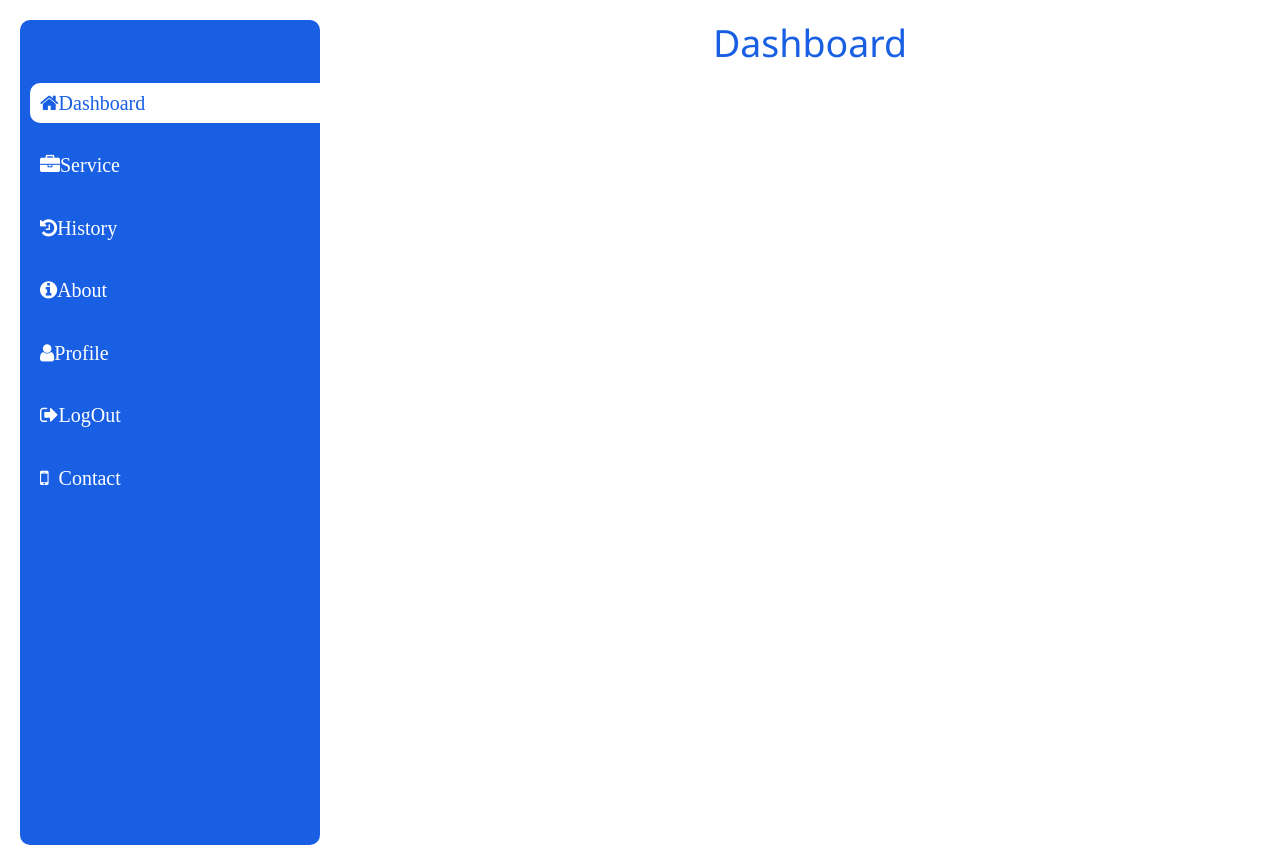
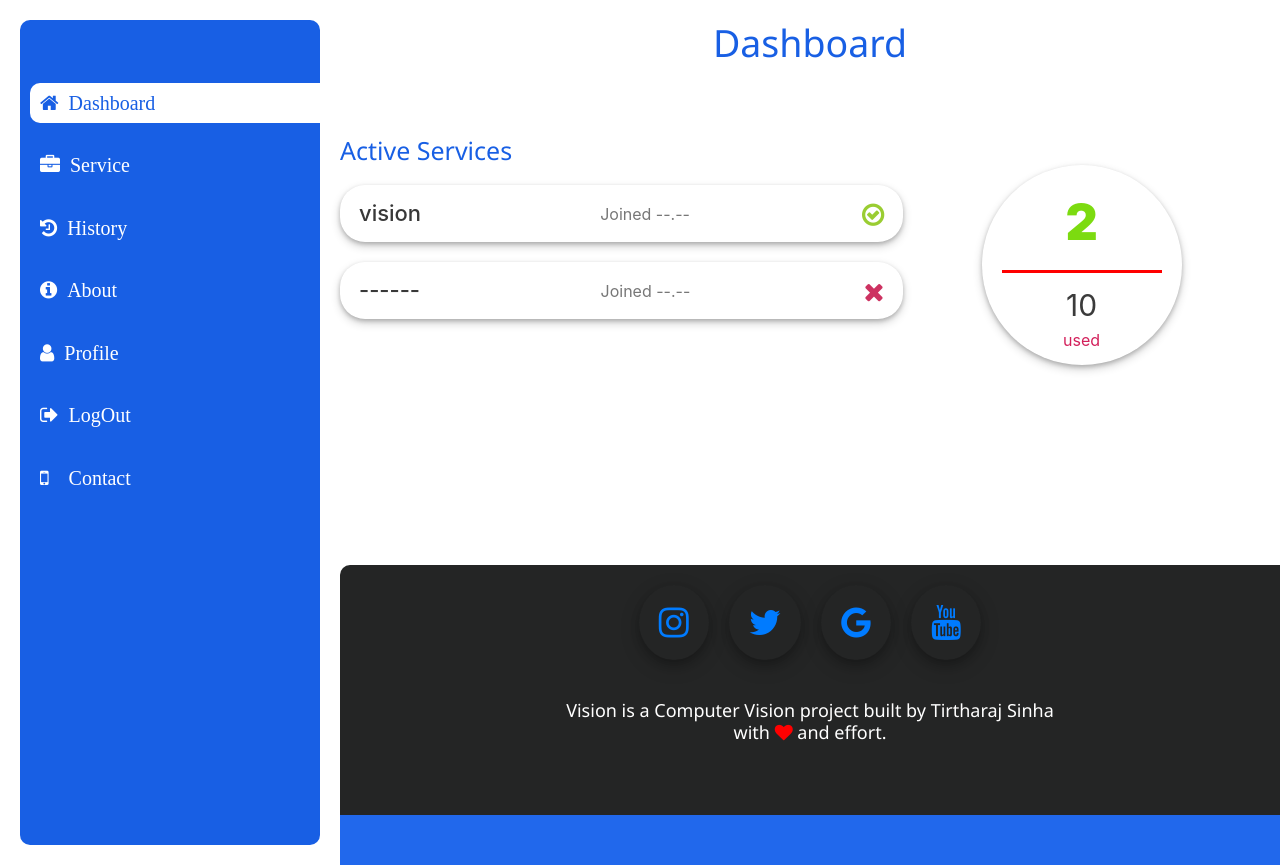
Before and after one commit to tirtharajsinha/vision-x, a Django app: page /dashboard in a window 1280 px wide. Run offline with Django 3.2, Linux system fonts and the light colour scheme; a user stored in the database is signed in; data comes from the database, SQL or seed files in the repository; both versions use the stored data as it was after the commit; some libraries are stand-ins or nearby versions.

Commit message:
added new processing feature and improved UI

```diff
--- a/vision/home/models.py
+++ b/vision/home/models.py
@@ -4,6 +4,7 @@ from PIL import Image
 import numpy as np
 from io import BytesIO
 from django.core.files.base import ContentFile
+import cv2
 # Create your models here.
 ACTION_CHOICES = (
     ('NO_FILTER', 'NO_FILTER'),
@@ -42,7 +43,12 @@ class Upload(models.Model):
         # convert the image for processing
 
         cv_img = np.array(pil_img)
-        img = get_filtered_image(cv_img, self.action)
+        try:
+            img = get_filtered_image(cv_img, self.action)
+        except:
+            img = np.zeros((512, 512, 3), np.uint8)
+            cv2.putText(img, "No Action", (100, 200),
+                        cv2.FONT_HERSHEY_SIMPLEX, 2, (0, 0, 100), 10)
 
         # convert back to pil image
         im_pil = Image.fromarray(img)
--- a/vision/home/views.py
+++ b/vision/home/views.py
@@ -19,7 +19,10 @@ def index(request):
 def dashboard(request):
     if request.user.is_anonymous:
         return redirect("/login")
-    return render(request, "dashboard.html")
+    username = request.user.username
+    loaded = Upload.objects.all().filter(username=username)
+    used = len(list(loaded))
+    return render(request, "dashboard.html", {"used": used})
 
 
 def service(request):
--- a/vision/static/base.css
+++ b/vision/static/base.css
@@ -52,7 +52,9 @@ body {
     width: 100%;
 }
 
-.sidebar ul a span {}
+.sidebar ul a span {
+    padding-left: 10px;
+}
 
 .sidebar ul .active {
     background: white;
--- a/vision/static/dashboard.css
+++ b/vision/static/dashboard.css
@@ -1,3 +1,9 @@
+* {
+    padding: 0;
+    margin: 0;
+    box-sizing: border-box;
+}
+
 .headings {
     color: rgb(24, 95, 228);
     margin: auto;
@@ -6,3 +12,189 @@
     text-align: center;
     padding: 0px;
 }
+
+.services {
+    width: calc(100%-40px);
+    margin: auto;
+    display: flex;
+    justify-content: space-between;
+    margin-bottom: 200px;
+}
+
+.services ul {
+    width: 60%;
+    min-width: 200px;
+    list-style: none;
+    padding-top: 40px;
+}
+
+.services ul .headings {
+    color: rgb(24, 95, 228);
+    margin: auto;
+    text-align: left;
+    padding: 0px;
+    font-size: 25px;
+}
+
+.services ul li {
+    width: 100%;
+    padding: 12px;
+    font-size: 22px;
+    display: flex;
+    justify-content: space-between;
+    box-shadow: 0 2px 4px 0 rgba(0, 0, 0, 0.2), 0 4px 10px 0 rgba(0, 0, 0, 0.19);
+    border-radius: 25px;
+    margin-top: 20px;
+}
+
+.services ul a {
+    text-decoration: none;
+}
+
+.services ul li p:nth-child(1) {
+    color: rgb(56, 56, 56);
+    margin-bottom: 0px;
+    padding-left: 7px;
+    font-weight: 500;
+}
+
+.services ul li p:nth-child(2) {
+    color: rgb(119, 119, 119);
+    margin-bottom: 0px;
+    padding-left: 7px;
+    padding-top: 5px;
+    font-size: 16px;
+}
+
+.services ul li i {
+    padding-right: 7px;
+    padding-top: 5px;
+    color: rgb(205, 50, 97);
+    font-size: 26px;
+}
+
+.services ul li .active {
+    padding-right: 7px;
+    padding-top: 5px;
+    color: yellowgreen;
+    font-size: 26px;
+}
+
+.services .usage {
+    display: flex;
+    flex-direction: column;
+    margin-right: 20px;
+    width: 38%;
+    margin-top: 70px;
+}
+
+.services .usage .box {
+    width: 200px;
+    height: 200px;
+    display: block;
+    margin: auto;
+    padding: 20px;
+    border-radius: 50%;
+    box-shadow: 0 2px 4px 0 rgba(0, 0, 0, 0.2), 0 4px 10px 0 rgba(0, 0, 0, 0.19);
+}
+
+.services .usage .used {
+    font-size: 50px;
+    padding-bottom: 10px;
+    font-weight: 900;
+    border-bottom: 3px solid red;
+    width: 100%;
+    text-align: center;
+    margin-bottom: 0px;
+}
+
+.services .usage .total {
+    font-size: 30px;
+    color: rgb(59, 59, 59);
+    padding-top: 10px;
+    width: 100%;
+    text-align: center;
+    margin-bottom: 0px;
+}
+
+.services .usage p:nth-child(3) {
+    text-align: center;
+    color: rgb(211, 32, 91);
+    font-size: 16px;
+    padding: 0;
+    margin-bottom: 0px;
+}
+
+@media screen and (max-width: 900px) {
+    .services {
+        flex-direction: column;
+    }
+    .services ul {
+        width: 96%;
+        margin: auto;
+        margin-bottom: 40px;
+    }
+    .services .usage {
+        width: 100%;
+        margin-top: 0px;
+    }
+    .services .usage .box {
+        width: 60%;
+        border-radius: 30px;
+    }
+}
+
+.footer {
+    width: 100%;
+    border-top-left-radius: 10px;
+    background-color: rgb(36, 37, 37);
+    color: white;
+    height: 300px;
+    margin-top: 100px;
+    padding-top: 20px;
+    position: relative;
+}
+
+.footer .social {
+    display: flex;
+    justify-content: center;
+    flex-wrap: wrap;
+}
+
+.social a {
+    text-decoration: none;
+    padding: 20px;
+    font-size: 35px;
+    font-weight: 500;
+    display: block;
+    border-radius: 50%;
+    /* background-color: rgb(43, 44, 44); */
+    box-shadow: 0 4px 8px 0 rgba(0, 0, 0, 0.2), 0 6px 20px 0 rgba(0, 0, 0, 0.19);
+    margin-left: 10px;
+    margin-right: 10px;
+}
+
+.footer h3 {
+    margin-top: 40px;
+    color: white;
+    text-align: center;
+    font-size: 18px;
+}
+
+.footer .foot {
+    position: absolute;
+    bottom: 0;
+    width: 100%;
+    background-color: rgb(33, 104, 236);
+    height: 50px;
+}
+
+@media only screen and (max-width: 600px) {
+    .social a {
+        padding: 10px;
+        font-size: 25px;
+    }
+    .services ul li p:nth-child(2) {
+        display: none;
+    }
+}
--- a/vision/templates/dashboard.html
+++ b/vision/templates/dashboard.html
@@ -1,10 +1,58 @@
 {% extends "base.html"%} {% block title %}Dashboard{% endblock %}{% block css %}static/dashboard.css{% endblock css %}{% block content %}
 <h1 class="headings">Dashboard</h1>
 
+<div class="services">
+    <ul class="current">
+        <h1 class="headings">Active Services</h1>
+        <a href="/upload">
+            <li>
+                <p>vision</p>
+                <p>Joined --.--</p>
+                <i class="fa fa-check-circle-o active"></i>
+            </li>
+        </a>
+        <a href="#">
+            <li>
+                <p>------</p>
+                <p>Joined --.--</p>
+                <i class="fa fa-remove"></i>
+            </li>
+        </a>
+    </ul>
+    <div class="usage">
+        <div class="box">
+            <p class="used">{{used}}</p>
+            <p class="total">10</p>
+            <p>used</p>
+        </div>
+    </div>
+</div>
+<div class="footer">
+    <div class="social">
+        <a href="#" class="fa fa-instagram"></a>
+        <a href="#" class="fa fa-twitter"></a>
+        <a href="#" class="fa fa-google"></a>
+        <a href="#" class="fa fa-youtube"></a>
+    </div>
+    <h3>
+        Vision is a Computer Vision project built by Tirtharaj Sinha<br /> with <i class="fa fa-heart" style="color: red"></i> and effort.
+    </h3>
+    <div class="foot"></div>
+</div>
 <script>
     document.getElementsByClassName("dashboard")[0].classList.add("active");
     if (window.history.replaceState) {
         window.history.replaceState(null, null, window.location.href);
     }
+    let used = document.getElementsByClassName("used")[0];
+    let val = parseInt(used.innerHTML);
+    if (val > 7) {
+        document.getElementsByClassName("used")[0].style.color = "red";
+    } else if (val > 4) {
+        document.getElementsByClassName("used")[0].style.color = "rgb(24, 95, 228)";
+    } else {
+        document.getElementsByClassName("used")[0].style.color =
+            "rgb(124, 219, 16)";
+    }
 </script>
 {% endblock %}
```
Also changed, not shown: vision/db.sqlite3, vision/media/finalimages/wp3098521-abstract-lion-wallpapers.jpg (added), vision/media/orgimages/wp3098521-abstract-lion-wallpapers.jpg (added), vision/static/indeximage.png (deleted).
